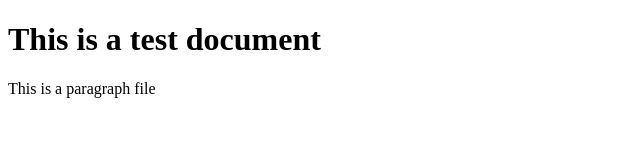
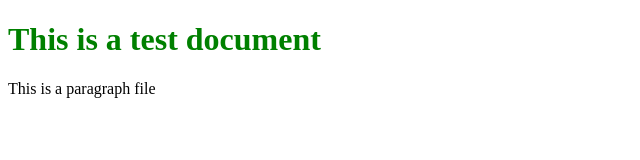
Before and after one commit to otuozeAhmed/test, a plain HTML site: page index.html in a window 1280 px wide. Shown: the whole page, without its empty margins (0-640 px from the left). Drawn offline with Linux system fonts and the light colour scheme.

Commit message:
add color

```diff
--- a/index.html
+++ b/index.html
@@ -8,7 +8,7 @@
 </head>
 <body>
     <div>
-        <h1>This is a test document</h1>
+        <h1 style="color: green;">This is a test document</h1>
         <p>This is a paragraph file</p>
     </div>
 </body>
```
